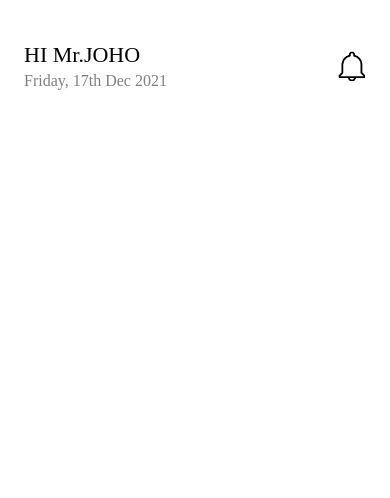
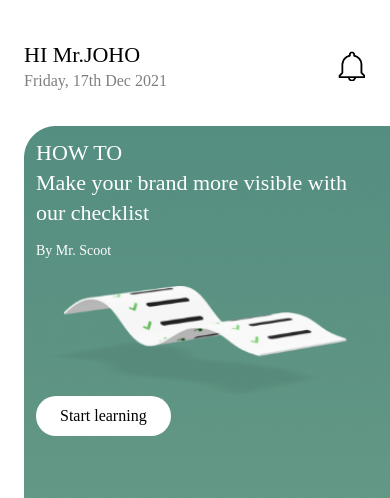
Before and after one commit to j-rayhan/OnlineLearning, a React Native app: screen /Dashboard in a window 390 px wide. Shown: the top 498 px of the page. Built offline with nearby package versions, Linux system fonts and the light colour scheme.

Commit message:
Wip ...(dashbosrd home seart learning done)

```diff
--- /dev/null
+++ b/components/TextBtn.js
@@ -0,0 +1,33 @@
+import * as React from 'react';
+import {TouchableOpacity, Text} from 'react-native';
+import {COLORS, FONTS} from '../constants';
+import {styles} from '../screens/styles';
+
+const TextBtn = ({
+  contentContainerStyle,
+  disable,
+  label,
+  labelStyle,
+  onPress,
+}) => {
+  return (
+    <TouchableOpacity
+      onPress={onPress}
+      disabled={disable}
+      style={[
+        styles.center,
+        {backgroundColor: COLORS.primary, ...contentContainerStyle},
+      ]}>
+      <Text
+        style={{
+          color: COLORS.white,
+          ...FONTS.h3,
+          ...labelStyle,
+        }}>
+        {label}
+      </Text>
+    </TouchableOpacity>
+  );
+};
+
+export default TextBtn;
--- a/components/index.js
+++ b/components/index.js
@@ -1,2 +1,3 @@
 import IconBtn from './IconBtn';
-export {IconBtn};
+import TextBtn from './TextBtn';
+export {IconBtn, TextBtn};
--- a/screens/Dashboard/Home.js
+++ b/screens/Dashboard/Home.js
@@ -1,18 +1,24 @@
 import React from 'react';
+import {View, Text, ImageBackground, Image, ScrollView} from 'react-native';
 import {
-    View,
-    Text,
-    ImageBackground,
-    Image,
-    ScrollView
-} from 'react-native';
-import { COLORS, FONTS, SIZES, icons, images, dummyData, constants } from "../../constants";
-import { IconBtn } from "../../components";
-import { styles } from '../styles';
+  COLORS,
+  FONTS,
+  SIZES,
+  icons,
+  images,
+  dummyData,
+  constants,
+} from '../../constants';
+import {IconBtn, TextBtn} from '../../components';
+import {styles} from '../styles';
 const Home = () => {
   const renderHeader = () => {
     return (
-      <View style={[styles.row, {marginTop: 40, marginBottom: 10, paddingHorizontal: SIZES.padding}]}>
+      <View
+        style={[
+          styles.row,
+          {marginTop: 40, marginBottom: 10, paddingHorizontal: SIZES.padding},
+        ]}>
         {/* Greeting */}
         <View style={styles.container}>
           <Text style={FONTS.h2}>HI Mr.JOHO</Text>
@@ -28,14 +34,61 @@ const Home = () => {
           }}
         />
       </View>
-    )
-  }
+    );
+  };
+  const renderStartLearning = () => {
     return (
-        <View style={styles.containerWhite}>
-            {/* header section */}
-            {renderHeader()}
+      <ImageBackground
+        source={images.featured_bg_image}
+        style={styles.learningBG}
+        imageStyle={{borderRadius: SIZES.radius}}>
+        {/* Info */}
+        <View>
+          <Text style={{color: COLORS.white, ...FONTS.body2}}>HOW TO</Text>
+          <Text style={{color: COLORS.white, ...FONTS.h2}}>
+            Make your brand more visible with our checklist
+          </Text>
+          <Text
+            style={{
+              color: COLORS.white,
+              marginTop: SIZES.radius,
+              ...FONTS.body4,
+            }}>
+            By Mr. Scoot
+          </Text>
         </View>
-    )
-}
+        {/* Image */}
+        <Image
+          source={images.start_learning}
+          resizeMode="contain"
+          style={styles.learningImg}
+        />
+        {/* Text btn */}
+        <TextBtn
+          label={'Start learning'}
+          contentContainerStyle={styles.startLearningText}
+          labelStyle={{
+            color: COLORS.black,
+          }}
+        />
+      </ImageBackground>
+    );
+  };
+  return (
+    <View style={styles.containerWhite}>
+      {/* header section */}
+      {renderHeader()}
+      {/* content section */}
+      <ScrollView
+        contentContainerStyle={{
+          paddingBottom: SIZES.height * 0.5,
+        }}
+        showsVerticalScrollIndicator={false}>
+        {/* Start learning */}
+        {renderStartLearning()}
+      </ScrollView>
+    </View>
+  );
+};
 
 export default Home;
--- a/screens/styles.js
+++ b/screens/styles.js
@@ -58,6 +58,23 @@ const styles = StyleSheet.create({
     borderRadius: SIZES.radius,
     backgroundColor: COLORS.primary,
   },
+  learningBG: {
+    alignItems: 'flex-start',
+    padding: SIZES.padding / 2,
+    marginHorizontal: SIZES.padding,
+    marginTop: SIZES.padding,
+  },
+  learningImg: {
+    width: '100%',
+    height: 110,
+    marginTop: SIZES.padding,
+  },
+  startLearningText: {
+    height: 40,
+    borderRadius: 20,
+    paddingHorizontal: SIZES.padding,
+    backgroundColor: COLORS.white,
+  },
 });
 
 export {styles};
```
